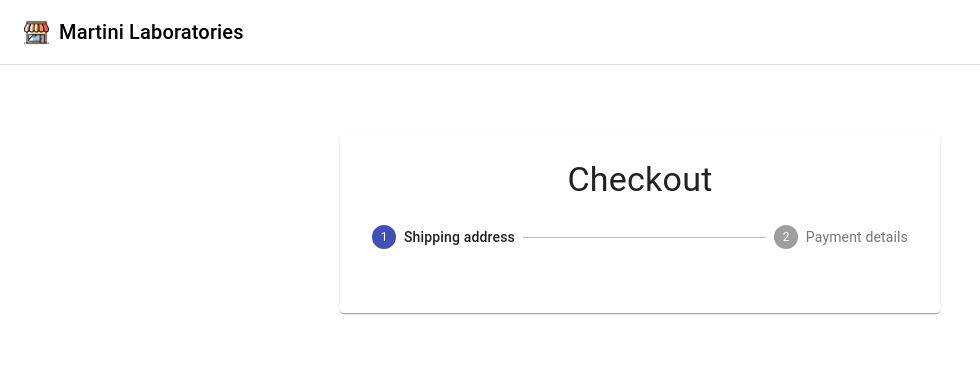
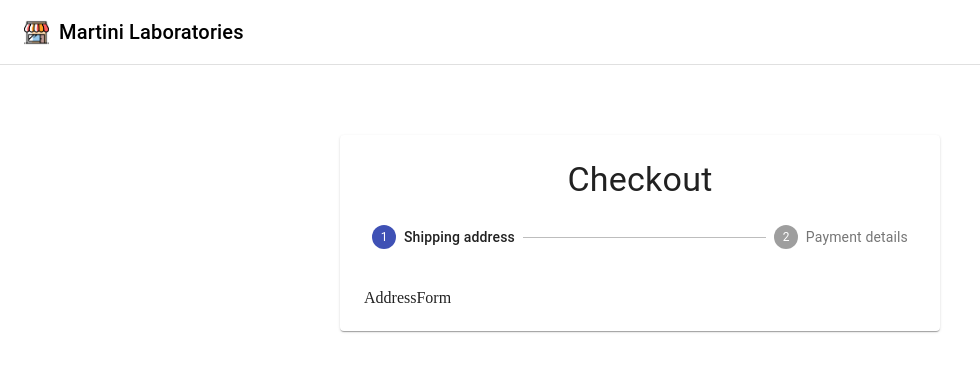
Before and after one commit to hpmartini/e_commerce_01, a React (Create React App) app: page /checkout in a window 1280 px wide. Shown: the top 372 px of the page, without its empty margins (0-980 px from the left). Built offline with nearby package versions, Linux system fonts and the light colour scheme; no server answers.

Commit message:
add basic stepper

```diff
--- /dev/null
+++ b/src/components/CheckoutForm/AddressForm.jsx
@@ -0,0 +1,11 @@
+import * as React from 'react';
+
+const AddressForm = () => {
+    return (
+        <div>
+            AddressForm
+        </div>
+    );
+};
+
+export default AddressForm;
--- a/src/components/CheckoutForm/Checkout/Checkout.jsx
+++ b/src/components/CheckoutForm/Checkout/Checkout.jsx
@@ -1,8 +1,11 @@
 import * as React from 'react';
+import {useState} from 'react';
+import {Paper, Step, StepLabel, Stepper, Typography} from "@material-ui/core";
+import AddressForm from "../AddressForm";
+import PaymentForm from "../PaymentForm";
 
 import useStyles from './styles'
-import {Paper, Step, StepLabel, Stepper, Typography} from "@material-ui/core";
-import {useState} from "react";
+import Confirmation from "../Confirmation";
 
 const steps = ['Shipping address', 'Payment details'];
 
@@ -10,19 +13,27 @@
     const classes = useStyles();
     const [activeStep, setActiveStep] = useState(0);
 
+    const Form = () => activeStep === 0
+        ? <AddressForm/>
+        : <PaymentForm/>
+
     return (
         <>
             <div className={classes.toolbar}/>
             <main className={classes.layout}>
                 <Paper className={classes.paper}>
                     <Typography variant="h4" align={"center"}>Checkout</Typography>
-                    <Stepper activeStep={0} className={classes.stepper}>
+                    <Stepper activeStep={activeStep} className={classes.stepper}>
                         {steps.map((step) => (
                             <Step key={step}>
                                 <StepLabel>{step}</StepLabel>
                             </Step>
                         ))}
                     </Stepper>
+                    {activeStep === steps.length
+                        ? <Confirmation/>
+                        : <Form/>
+                    }
                 </Paper>
             </main>
         </>
--- /dev/null
+++ b/src/components/CheckoutForm/Confirmation.jsx
@@ -0,0 +1,11 @@
+import * as React from 'react';
+
+const Confirmation = () => {
+    return (
+        <div>
+            Confirmation
+        </div>
+    );
+};
+
+export default Confirmation;
--- /dev/null
+++ b/src/components/CheckoutForm/PaymentForm.jsx
@@ -0,0 +1,11 @@
+import * as React from 'react';
+
+const PaymentForm = () => {
+    return (
+        <div>
+            PaymentForm
+        </div>
+    );
+};
+
+export default PaymentForm;
```
